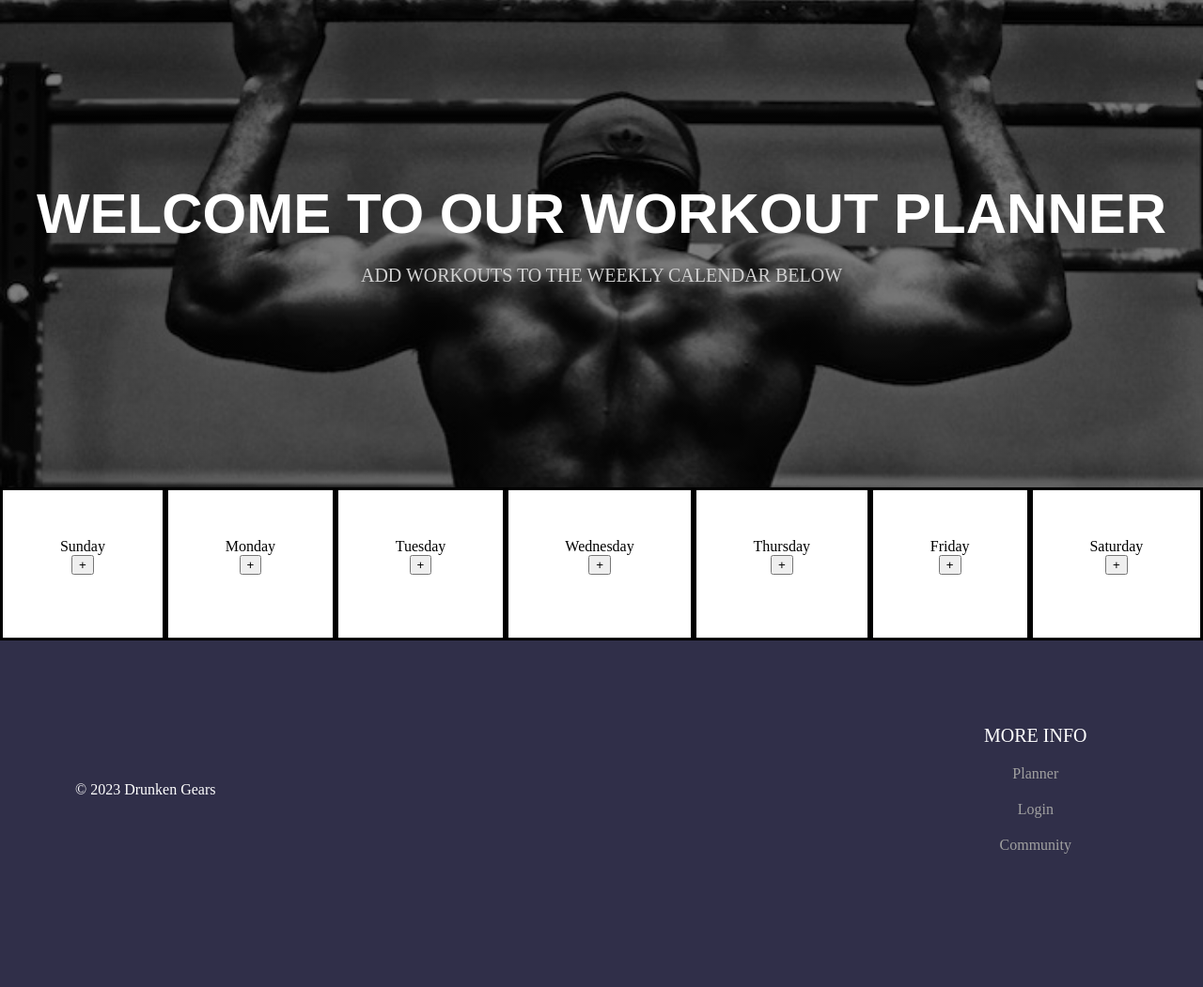
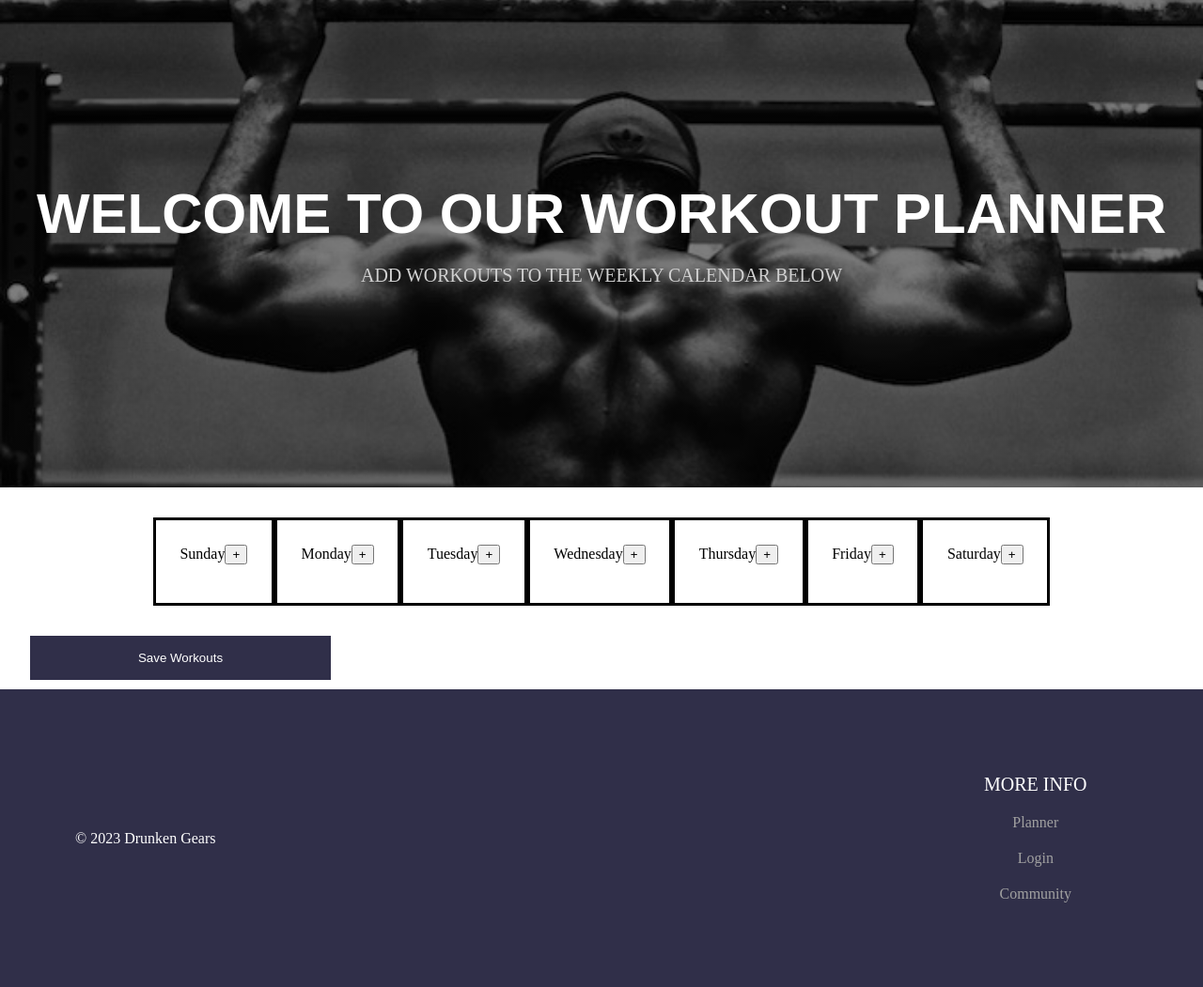
Before and after one commit to Nick-Paxton/PRO100-Workout-Planner, a Node server app: page / in a window 1280 px wide. Shown: the part 89-1140 px from the top of the page at 94% size. Before the commit the page ends 998 px from the top, so only its background shows below. Run offline with Node 20, Linux system fonts and the light colour scheme.

Commit message:
Users can add workouts to each day of the week
This is now fully implemented. It still needs to be added to the database stored with the user id so it can be linked to the user.

```diff
--- a/pug/public/javascripts/index.js
+++ b/pug/public/javascripts/index.js
@@ -1,4 +1,7 @@
 let dayButtonPressed = 0;
+let workoutsToBeSaved = [
+
+]
 
 fetch("http://localhost:2718/workout/1234")
     .then((response) => {
@@ -56,10 +59,10 @@
     let sets = document.getElementById('sets')
 
     let workout = {
-        name: workoutName.textContent,
-        desc: workoutDes.textContent,
-        reps: reps.textContent,
-        sets: sets.textContent
+        name: workoutName.value,
+        desc: workoutDes.value,
+        reps: reps.value,
+        sets: sets.value
     }
     switch (dayButtonPressed) {
         case 0: {
@@ -93,10 +96,22 @@
     }
 
     let li = document.createElement("li")
-    const workoutStr = workout.name + "\nReps"
-    li.appendChild(document.createTextNode(workout))
+    let workoutStr = `Name: ${workout.name}\n` + `Description: ${workout.desc}\n` + `Reps: ${workout.reps}\n` + `Sets: ${workout.sets}`
+    li.title = workoutStr
+    li.appendChild(document.createTextNode(workoutStr))
     dayList.appendChild(li)
+    workoutName.value = null
+    workoutDes.value = null
+    reps.value = null
+    sets.value = null
     closePopup()
+    workoutsToBeSaved.push(workout)
+}
+
+const saveButton = document.getElementById('save-workouts')
+saveButton.addEventListener('click', saveWorkouts)
+
+function saveWorkouts() {
 
 }
 
--- a/pug/public/stylesheets/index.css
+++ b/pug/public/stylesheets/index.css
@@ -10,11 +10,20 @@
     text-align: center;
     display: flex;
     justify-content: center;
+    margin-top: 2.5%;
   }
 
   .day {
-    padding: 4%;
+    padding: 2%;
     border-style: solid;
+  }
+
+  .day ul li {
+    display: block;
+    width: 164px;
+    overflow: hidden;
+    white-space: nowrap;
+    text-overflow: ellipsis;
   }
 
   /* CSS for addWorkout Popup */
@@ -62,6 +71,20 @@
     opacity: 1;
   }
 
+  .save-workouts {
+    margin: auto;
+    margin: 2.5%;
+    text-align: center;
+    background-color: #302f49;
+    color: white;
+    padding: 16px 20px;
+    border: none;
+    cursor: pointer;
+    width: 25%;
+    margin-bottom:10px;
+    opacity: 1;
+  }
+
   /* Add a red background color to the cancel button */
   .form-container .cancel {
     background-color: rgb(130, 0, 0);
--- a/pug/views/index.pug
+++ b/pug/views/index.pug
@@ -48,3 +48,4 @@
     div.day Saturday
       button(onclick="displayPopup(6)").addWorkout +
       ul#list6
+  button.save-workouts#save-workouts Save Workouts
```
